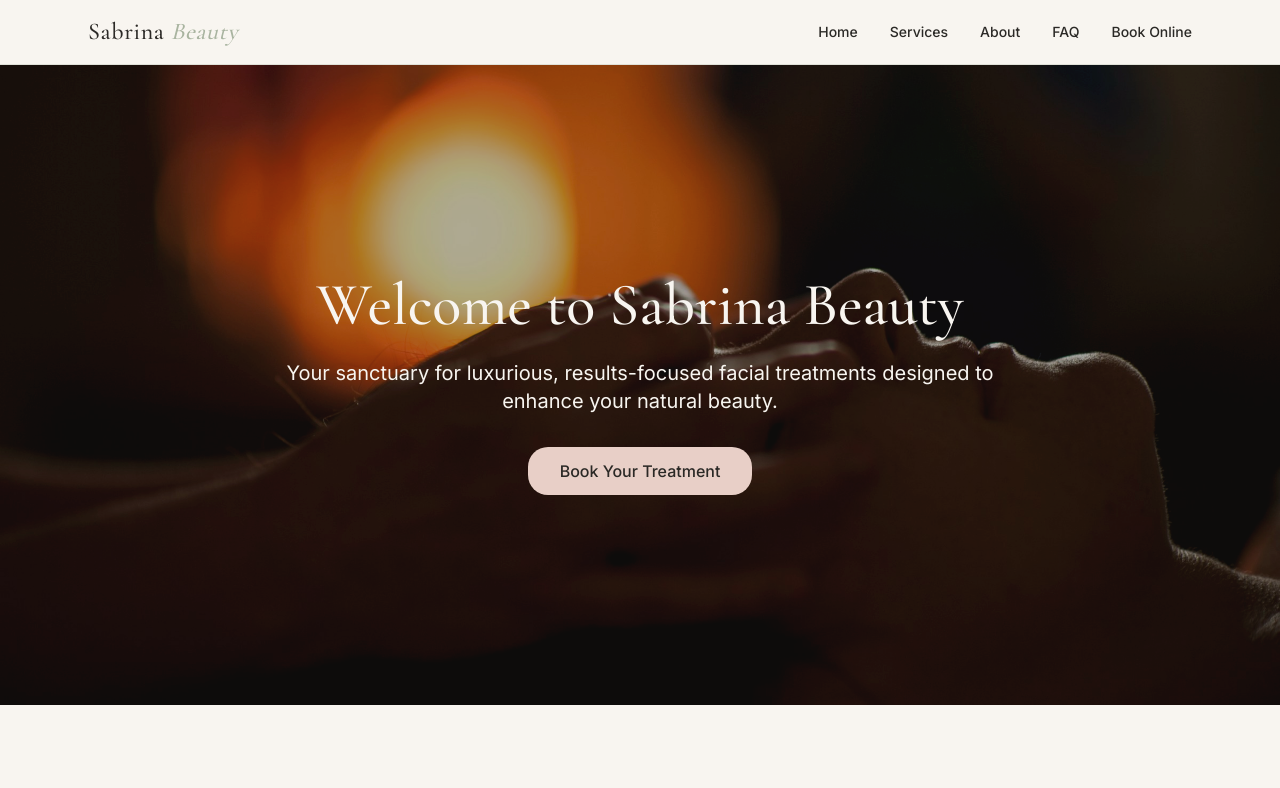
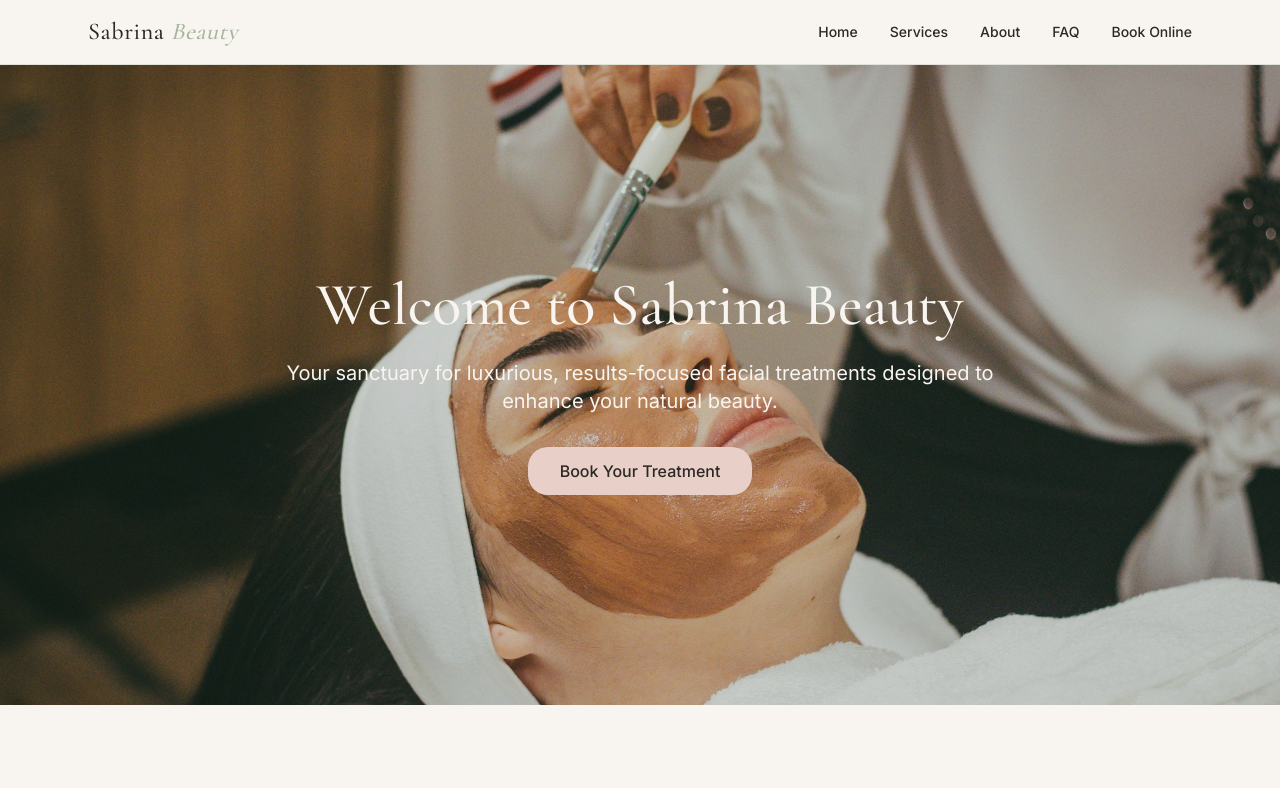
Before and after one commit to sabrinabeauty/sabrina-beauty, a Next.js app: page / in a window 1280 px wide. Shown: the top 788 px of the page. Built offline with nearby package versions, Linux system fonts and the light colour scheme.

Commit message:
Replace overly dark hero photo with a brighter one; lighten overlay

```diff
--- a/app/page.tsx
+++ b/app/page.tsx
@@ -12,9 +12,9 @@ export default function HomePage() {
           alt="Client receiving a relaxing facial treatment at Sabrina Beauty"
           fill
           priority
-          className="object-cover brightness-90"
+          className="object-cover"
         />
-        <div className="absolute inset-0 bg-charcoal/30" />
+        <div className="absolute inset-0 bg-charcoal/20" />
         <div className="relative max-w-3xl mx-auto text-center text-cream px-6">
           <h1 className="font-serif text-5xl sm:text-6xl mb-6">Welcome to Sabrina Beauty</h1>
           <p className="text-lg sm:text-xl mb-8">
```
Also changed, not shown: public/images/hero.jpg.
